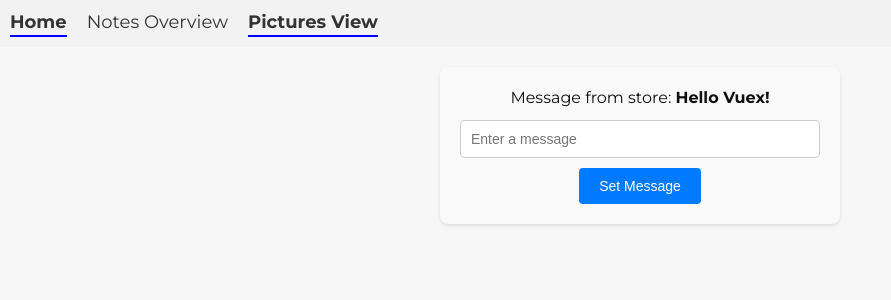
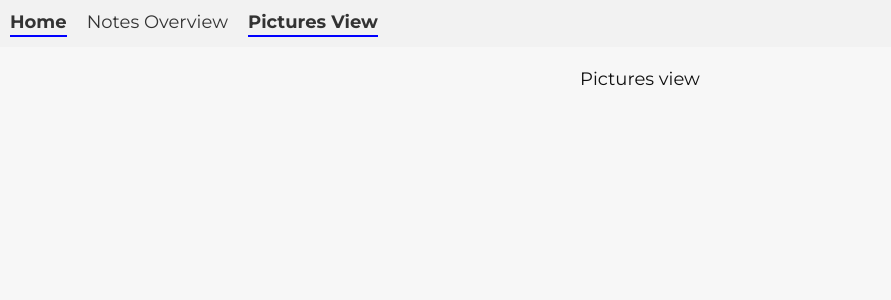
Before and after one commit to S4mm4ael/one-more-recap-project, a Vue app: page /pictures in a window 1280 px wide. Shown: the top 300 px of the page, without its empty margins (0-891 px from the left). Built offline with nearby package versions, Linux system fonts and the light colour scheme.

Commit message:
refactor: Add PicturesView component and update Vuex store configuration

```diff
--- a/src/store/index.js
+++ b/src/store/index.js
@@ -1,11 +1,13 @@
 import Vue from "vue";
 import Vuex from "vuex";
 import {messageStore} from "./message-store";
+import {picturesStore} from "./pictures-store";
 
 Vue.use(Vuex);
 
 export default new Vuex.Store({
   modules: {
     messageStore: messageStore,
+    picturesStore: picturesStore,
   },
 });
--- a/src/store/message-store.js
+++ b/src/store/message-store.js
@@ -1,8 +1,3 @@
-import Vue from "vue";
-import Vuex from "vuex";
-
-Vue.use(Vuex);
-
 export const messageStore = {
   state: {
     message: "Hello Vuex!",
--- /dev/null
+++ b/src/store/pictures-store.js
@@ -0,0 +1,42 @@
+const picturesList = [
+  {
+    id: 1,
+    title: "Nike Red",
+    price: 1.5,
+    description: "New Nike Shoes",
+    image: require("@/assets/png/1.png"),
+  },
+  {
+    id: 2,
+    title: "Nike Yellow",
+    price: 1.5,
+    description: "New Nike Shoes",
+    image: require("@/assets/png/4.png"),
+  },
+  {
+    id: 3,
+    title: "Nike Green",
+    price: 1.5,
+    description: "New Nike Shoes",
+    image: require("@/assets/png/7.png"),
+  },
+  {
+    id: 4,
+    title: "Nike Multi",
+    price: 1.5,
+    description: "New Nike Shoes",
+    image: require("@/assets/png/10.png"),
+  },
+];
+
+export const picturesStore = {
+  state: {
+    list: picturesList,
+  },
+  getters: {
+    getPicturesList: (state) => state.list,
+  },
+  mutations: {},
+  actions: {},
+  modules: {},
+};
--- a/src/views/PicturesView.vue
+++ b/src/views/PicturesView.vue
@@ -1,10 +1,6 @@
 <template>
   <div class="pictures-view">
-    <p>
-      Message from store: <b>{{ getMessage }}</b>
-    </p>
-    <input type="text" v-model="message" placeholder="Enter a message" />
-    <button @click="setMessage">Set Message</button>
+    <h1>Pictures view</h1>
   </div>
 </template>
 
@@ -13,18 +9,12 @@ export default {
   name: "PicturesView",
   data() {
     return {
-      message: "",
+      picturesList: null,
     };
   },
-  computed: {
-    getMessage() {
-      return this.$store.getters.getMessage;
-    },
-  },
-  methods: {
-    setMessage() {
-      this.$store.dispatch("setMessage", this.message);
-    },
+  created() {
+    this.picturesList = this.$store.getters.getPicturesList;
+    console.log(this.picturesList);
   },
 };
 </script>
@@ -34,40 +24,5 @@ export default {
   display: flex;
   flex-direction: column;
   align-items: center;
-  padding: 20px;
-  background-color: #f9f9f9;
-  border-radius: 8px;
-  box-shadow: 0 2px 4px rgba(0, 0, 0, 0.1);
-  max-width: 400px;
-  margin: 0 auto;
-}
-
-.pictures-view p {
-  font-size: 16px;
-  margin-bottom: 10px;
-}
-
-.pictures-view input[type="text"] {
-  padding: 10px;
-  font-size: 14px;
-  border: 1px solid #ccc;
-  border-radius: 4px;
-  margin-bottom: 10px;
-  width: 100%;
-  box-sizing: border-box;
-}
-
-.pictures-view button {
-  padding: 10px 20px;
-  font-size: 14px;
-  color: #fff;
-  background-color: #007bff;
-  border: none;
-  border-radius: 4px;
-  cursor: pointer;
-}
-
-.pictures-view button:hover {
-  background-color: #0056b3;
 }
 </style>
```
